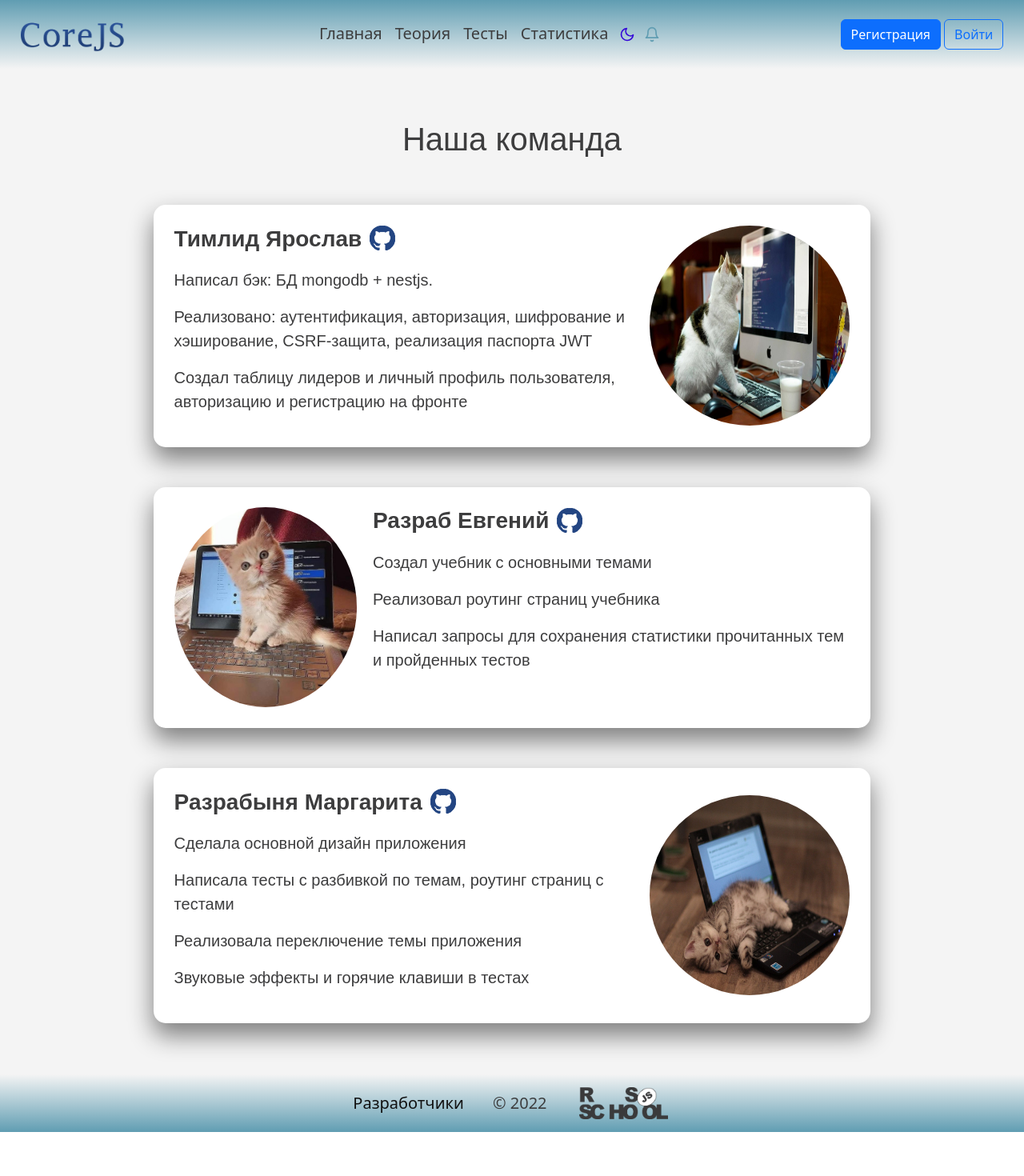
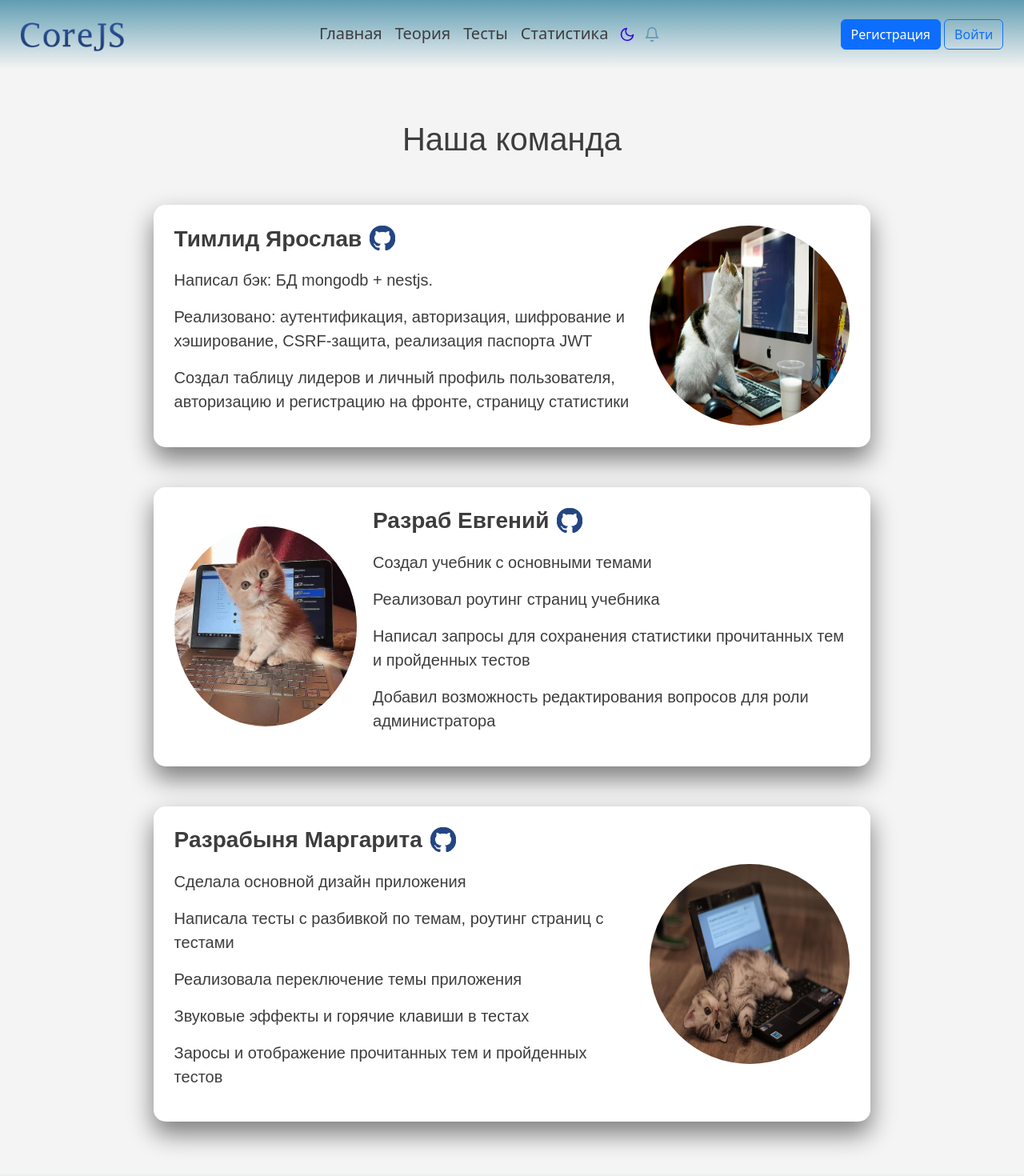
Before and after one commit to Pixel-King/CoreJS, a React (Create React App) app in the folder corejs-dev/: page /Devs in a window 1280 px wide. Shown: the top 1470 px of the page at 80% size. Before the commit the page ends 1415 px from the top, so only its background shows below. Built offline with nearby package versions, Linux system fonts and the light colour scheme.

Commit message:
fix: description of the developers

```diff
--- a/corejs-dev/src/components/Developers/Developers.tsx
+++ b/corejs-dev/src/components/Developers/Developers.tsx
@@ -21,7 +21,7 @@ const Devs: React.FC = () => {
                     <div className='dev_text_text'>
                         <p>Написал бэк: БД mongodb + nestjs.</p>
                         <p>Реализовано: аутентификация, авторизация, шифрование и хэширование, CSRF-защита, реализация паспорта JWT</p>
-                        <p>Создал таблицу лидеров и личный профиль пользователя, авторизацию и регистрацию на фронте</p>
+                        <p>Создал таблицу лидеров и личный профиль пользователя, авторизацию и регистрацию на фронте, страницу статистики</p>
                     </div>
                 </div>
                 <img className='dev-img' src={img1} alt='img'></img>
@@ -38,6 +38,7 @@ const Devs: React.FC = () => {
                         <p>Создал учебник с основными темами</p>
                         <p>Реализовал роутинг страниц учебника</p>
                         <p>Написал запросы для сохранения статистики прочитанных тем и пройденных тестов</p>
+                        <p>Добавил возможность редактирования вопросов для роли администратора</p>
                     </div>
                 </div>
                 <img className='dev-img' src={img3} alt='img'></img>
@@ -55,6 +56,7 @@ const Devs: React.FC = () => {
                         <p>Написала тесты с разбивкой по темам, роутинг страниц с тестами</p>
                         <p>Реализовала переключение темы приложения</p>
                         <p>Звуковые эффекты и горячие клавиши в тестах</p>
+                        <p>Заросы и отображение прочитанных тем и пройденных тестов</p>
                     </div>
                 </div>
                 <img className='dev-img' src={img2} alt='img'></img>
```
